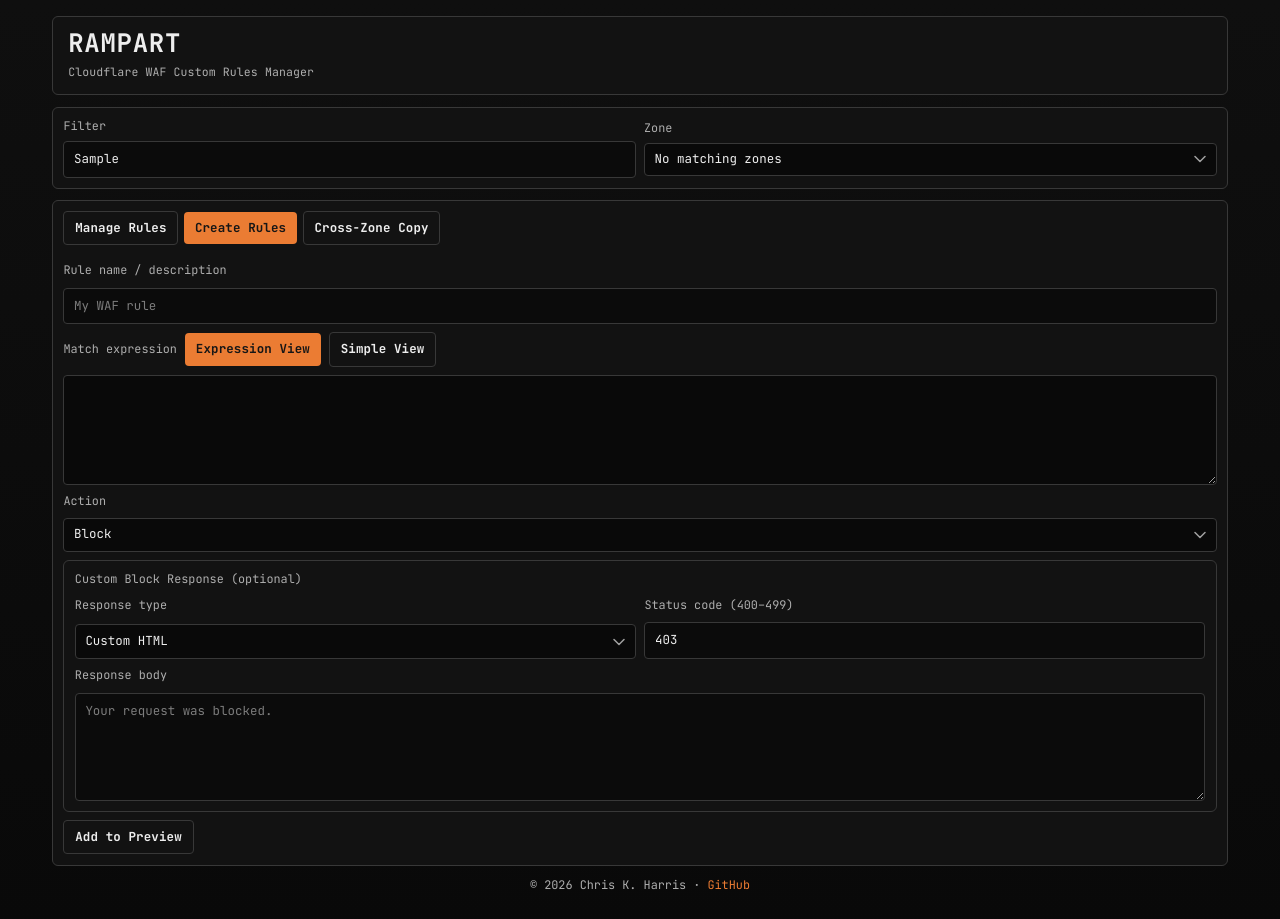
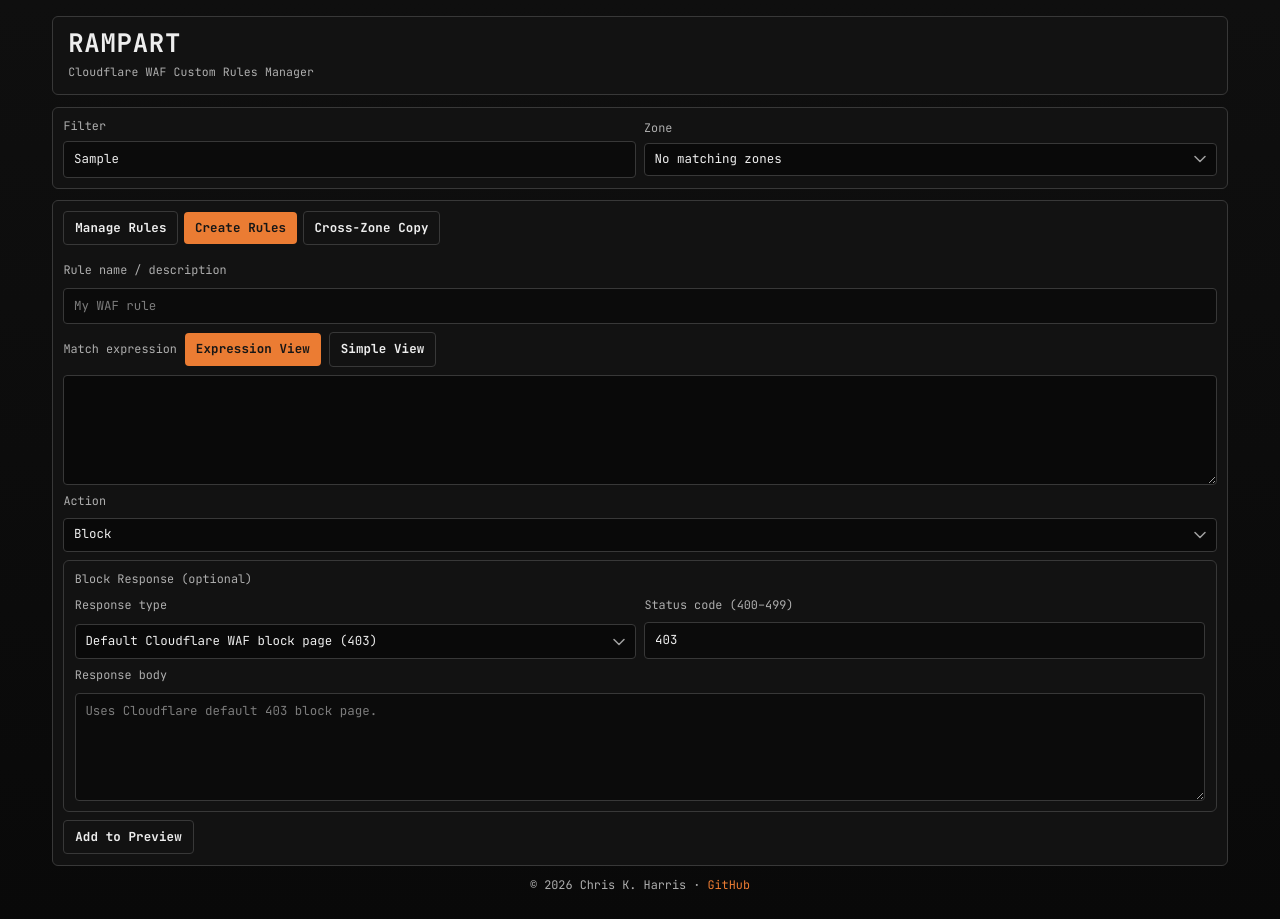
Before and after one commit to ckh-rcit/rampart, a SvelteKit app: page / in a window 1280 px wide. Both pictures are taken after typing "Sample" into the empty fields and a click on the button "Create Rules". Built offline with nearby package versions, Linux system fonts and the light colour scheme.

Commit message:
feat: implement custom block response handling for WAF rules

```diff
--- a/src/routes/+page.svelte
+++ b/src/routes/+page.svelte
@@ -80,6 +80,18 @@
 		rules?: WafRule[];
 	}
 
+	type CustomBlockResponseContentType = 'text/html' | 'text/plain' | 'application/json' | 'text/xml';
+	type BlockResponseTypeValue = 'default_waf_block_403' | CustomBlockResponseContentType;
+
+	const CUSTOM_BLOCK_RESPONSE_CONTENT_TYPES: CustomBlockResponseContentType[] = [
+		'text/html',
+		'text/plain',
+		'application/json',
+		'text/xml'
+	];
+
+	const DEFAULT_BLOCK_RESPONSE_TYPE: BlockResponseTypeValue = 'default_waf_block_403';
+
 	const WAF_ACTIONS: { value: WafAction; label: string }[] = [
 		{ value: 'block', label: 'Block' },
 		{ value: 'managed_challenge', label: 'Managed Challenge' },
@@ -89,7 +101,8 @@
 		{ value: 'log', label: 'Log (Enterprise)' }
 	];
 
-	const BLOCK_RESPONSE_TYPES = [
+	const BLOCK_RESPONSE_TYPES: { value: BlockResponseTypeValue; label: string }[] = [
+		{ value: DEFAULT_BLOCK_RESPONSE_TYPE, label: 'Default Cloudflare WAF block page (403)' },
 		{ value: 'text/html', label: 'Custom HTML' },
 		{ value: 'text/plain', label: 'Custom Text' },
 		{ value: 'application/json', label: 'Custom JSON' },
@@ -168,7 +181,7 @@
 	let createDescription = $state('');
 	let createAction = $state<WafAction>('block');
 	let createExpressionText = $state('');
-	let createBlockResponseType = $state('text/html');
+	let createBlockResponseType = $state<BlockResponseTypeValue>(DEFAULT_BLOCK_RESPONSE_TYPE);
 	let createBlockStatusCode = $state(403);
 	let createBlockBody = $state('');
 	let previewRules = $state<WafRule[]>([]);
@@ -237,6 +250,95 @@
 
 	function actionLabel(action: WafAction): string {
 		return WAF_ACTIONS.find((a) => a.value === action)?.label ?? action;
+	}
+
+	function isCustomBlockResponseType(type: string | undefined): type is CustomBlockResponseContentType {
+		return CUSTOM_BLOCK_RESPONSE_CONTENT_TYPES.includes(type as CustomBlockResponseContentType);
+	}
+
+	function ensureRuleBlockResponse(rule: WafRule): NonNullable<NonNullable<WafRule['action_parameters']>['response']> {
+		rule.action_parameters ??= {};
+		rule.action_parameters.response ??= {};
+		return rule.action_parameters.response;
+	}
+
+	function clearRuleBlockResponse(rule: WafRule): void {
+		if (!rule.action_parameters) return;
+		delete rule.action_parameters.response;
+		if (Object.keys(rule.action_parameters).length === 0) {
+			delete rule.action_parameters;
+		}
+	}
+
+	function getRuleBlockResponseType(rule: WafRule): BlockResponseTypeValue {
+		const contentType = rule.action_parameters?.response?.content_type;
+		if (!isCustomBlockResponseType(contentType)) return DEFAULT_BLOCK_RESPONSE_TYPE;
+		return contentType;
+	}
+
+	function getRuleBlockStatusCode(rule: WafRule): number {
+		return rule.action_parameters?.response?.status_code ?? 403;
+	}
+
+	function getRuleBlockBody(rule: WafRule): string {
+		return rule.action_parameters?.response?.content ?? '';
+	}
+
+	function onRuleBlockResponseTypeChange(rule: WafRule, selectedValue: string): void {
+		const selected = selectedValue as BlockResponseTypeValue;
+		if (selected === DEFAULT_BLOCK_RESPONSE_TYPE) {
+			clearRuleBlockResponse(rule);
+			return;
+		}
+
+		const response = ensureRuleBlockResponse(rule);
+		response.content_type = selected;
+		response.status_code ??= 403;
+		response.content ??= '';
+	}
+
+	function onRuleBlockStatusCodeInput(rule: WafRule, rawValue: string): void {
+		if (getRuleBlockResponseType(rule) === DEFAULT_BLOCK_RESPONSE_TYPE) return;
+		const response = ensureRuleBlockResponse(rule);
+		response.status_code = parseInt(rawValue, 10) || 403;
+	}
+
+	function onRuleBlockBodyInput(rule: WafRule, body: string): void {
+		if (getRuleBlockResponseType(rule) === DEFAULT_BLOCK_RESPONSE_TYPE) return;
+		const response = ensureRuleBlockResponse(rule);
+		response.content = body;
+	}
+
+	function sanitizeRuleForSubmission(rule: WafRule): WafRule {
+		if (rule.action !== 'block') return rule;
+
+		const response = rule.action_parameters?.response;
+		if (!response) return rule;
+
+		const contentType = response.content_type;
+		const content = response.content?.trim() ?? '';
+
+		if (!isCustomBlockResponseType(contentType) || !content) {
+			const sanitized: WafRule = { ...rule, action_parameters: rule.action_parameters ? { ...rule.action_parameters } : undefined };
+			clearRuleBlockResponse(sanitized);
+			return sanitized;
+		}
+
+		return {
+			...rule,
+			action_parameters: {
+				...(rule.action_parameters ?? {}),
+				response: {
+					status_code: response.status_code ?? 403,
+					content,
+					content_type: contentType
+				}
+			}
+		};
+	}
+
+	function sanitizeRulesForSubmission(rules: WafRule[]): WafRule[] {
+		return rules.map((rule) => sanitizeRuleForSubmission(rule));
 	}
 
 	function toggleExpandRule(index: number): void {
@@ -681,10 +783,11 @@
 		if (!selectedZoneId) return;
 		busy = true;
 		try {
+			const sanitizedRules = sanitizeRulesForSubmission(existingRules);
 			const response = await fetch(`/api/zones/${selectedZoneId}/rules`, {
 				method: 'PUT',
 				headers: { 'Content-Type': 'application/json' },
-				body: JSON.stringify({ name: existingRulesetName, rules: existingRules })
+				body: JSON.stringify({ name: existingRulesetName, rules: sanitizedRules })
 			});
 			const data = (await response.json()) as RulesResponse;
 			if (!response.ok) throw new Error(data.error || 'Save failed');
@@ -718,7 +821,7 @@
 			enabled: true
 		};
 
-		if (createAction === 'block' && createBlockBody.trim()) {
+		if (createAction === 'block' && createBlockResponseType !== DEFAULT_BLOCK_RESPONSE_TYPE && createBlockBody.trim()) {
 			rule.action_parameters = {
 				response: {
 					status_code: createBlockStatusCode,
@@ -734,6 +837,13 @@
 	function addToPreview(): void {
 		try {
 			if (!createExpressionText.trim()) throw new Error('Expression is required.');
+			if (
+				createAction === 'block' &&
+				createBlockResponseType !== DEFAULT_BLOCK_RESPONSE_TYPE &&
+				!createBlockBody.trim()
+			) {
+				throw new Error('Response body is required when using a custom block response.');
+			}
 			previewRules = [...previewRules, buildCreateRule()];
 			showToast('ok', 'Rule added to preview.');
 		} catch (error) {
@@ -749,10 +859,11 @@
 		if (!selectedZoneId || previewRules.length === 0) return;
 		busy = true;
 		try {
+			const sanitizedRules = sanitizeRulesForSubmission(previewRules);
 			const response = await fetch(`/api/zones/${selectedZoneId}/rules`, {
 				method: 'PUT',
 				headers: { 'Content-Type': 'application/json' },
-				body: JSON.stringify({ name: existingRulesetName, rules: previewRules })
+				body: JSON.stringify({ name: existingRulesetName, rules: sanitizedRules })
 			});
 			const data = (await response.json()) as RulesResponse;
 			if (!response.ok) throw new Error(data.error || 'Deploy failed');
@@ -777,7 +888,10 @@
 			const response = await fetch(`/api/zones/${selectedZoneId}/rules`, {
 				method: 'PUT',
 				headers: { 'Content-Type': 'application/json' },
-				body: JSON.stringify({ name: loadData.name ?? existingRulesetName, rules: merged })
+				body: JSON.stringify({
+					name: loadData.name ?? existingRulesetName,
+					rules: sanitizeRulesForSubmission(merged)
+				})
 			});
 			const data = (await response.json()) as RulesResponse;
 			if (!response.ok) throw new Error(data.error || 'Deploy failed');
@@ -1228,17 +1342,13 @@
 												<!-- Block custom response (conditional) -->
 												{#if rule.action === 'block'}
 													<div class="panel stack">
-														<span class="muted">Custom Block Response (optional)</span>
+														<span class="muted">Block Response (optional)</span>
 														<div class="grid-2">
 															<label class="stack">
 																<span class="muted">Response type</span>
 																<select class="select"
-																	value={rule.action_parameters?.response?.content_type ?? 'text/html'}
-																	onchange={(e) => {
-																		rule.action_parameters ??= { response: {} };
-																		rule.action_parameters.response ??= {};
-																		rule.action_parameters.response.content_type = (e.currentTarget as HTMLSelectElement).value;
-																	}}
+																	value={getRuleBlockResponseType(rule)}
+																	onchange={(e) => onRuleBlockResponseTypeChange(rule, (e.currentTarget as HTMLSelectElement).value)}
 																>
 																	{#each BLOCK_RESPONSE_TYPES as rt}
 																		<option value={rt.value}>{rt.label}</option>
@@ -1248,24 +1358,19 @@
 															<label class="stack">
 																<span class="muted">Status code (400–499)</span>
 																<input class="input mono" type="number" min="400" max="499"
-																	value={rule.action_parameters?.response?.status_code ?? 403}
-																	oninput={(e) => {
-																		rule.action_parameters ??= { response: {} };
-																		rule.action_parameters.response ??= {};
-																		rule.action_parameters.response.status_code = parseInt((e.currentTarget as HTMLInputElement).value) || 403;
-																	}}
+																	value={getRuleBlockStatusCode(rule)}
+																	disabled={getRuleBlockResponseType(rule) === DEFAULT_BLOCK_RESPONSE_TYPE}
+																	oninput={(e) => onRuleBlockStatusCodeInput(rule, (e.currentTarget as HTMLInputElement).value)}
 																/>
 															</label>
 														</div>
 														<label class="stack">
 															<span class="muted">Response body</span>
 															<textarea class="textarea mono"
-																value={rule.action_parameters?.response?.content ?? ''}
-																oninput={(e) => {
-																	rule.action_parameters ??= { response: {} };
-																	rule.action_parameters.response ??= {};
-																	rule.action_parameters.response.content = (e.currentTarget as HTMLTextAreaElement).value;
-																}}
+																value={getRuleBlockBody(rule)}
+																disabled={getRuleBlockResponseType(rule) === DEFAULT_BLOCK_RESPONSE_TYPE}
+																placeholder={getRuleBlockResponseType(rule) === DEFAULT_BLOCK_RESPONSE_TYPE ? 'Uses Cloudflare default 403 block page.' : 'Your request was blocked.'}
+																oninput={(e) => onRuleBlockBodyInput(rule, (e.currentTarget as HTMLTextAreaElement).value)}
 															></textarea>
 														</label>
 													</div>
@@ -1416,7 +1521,7 @@
 
 			{#if createAction === 'block'}
 				<div class="panel stack">
-					<span class="muted">Custom Block Response (optional)</span>
+					<span class="muted">Block Response (optional)</span>
 					<div class="grid-2">
 						<label class="stack">
 							<span class="muted">Response type</span>
@@ -1428,12 +1533,12 @@
 						</label>
 						<label class="stack">
 							<span class="muted">Status code (400–499)</span>
-							<input class="input mono" type="number" min="400" max="499" bind:value={createBlockStatusCode} />
+							<input class="input mono" type="number" min="400" max="499" bind:value={createBlockStatusCode} disabled={createBlockResponseType === DEFAULT_BLOCK_RESPONSE_TYPE} />
 						</label>
 					</div>
 					<label class="stack">
 						<span class="muted">Response body</span>
-						<textarea class="textarea mono" bind:value={createBlockBody} placeholder="Your request was blocked."></textarea>
+						<textarea class="textarea mono" bind:value={createBlockBody} disabled={createBlockResponseType === DEFAULT_BLOCK_RESPONSE_TYPE} placeholder={createBlockResponseType === DEFAULT_BLOCK_RESPONSE_TYPE ? 'Uses Cloudflare default 403 block page.' : 'Your request was blocked.'}></textarea>
 					</label>
 				</div>
 			{/if}
```
